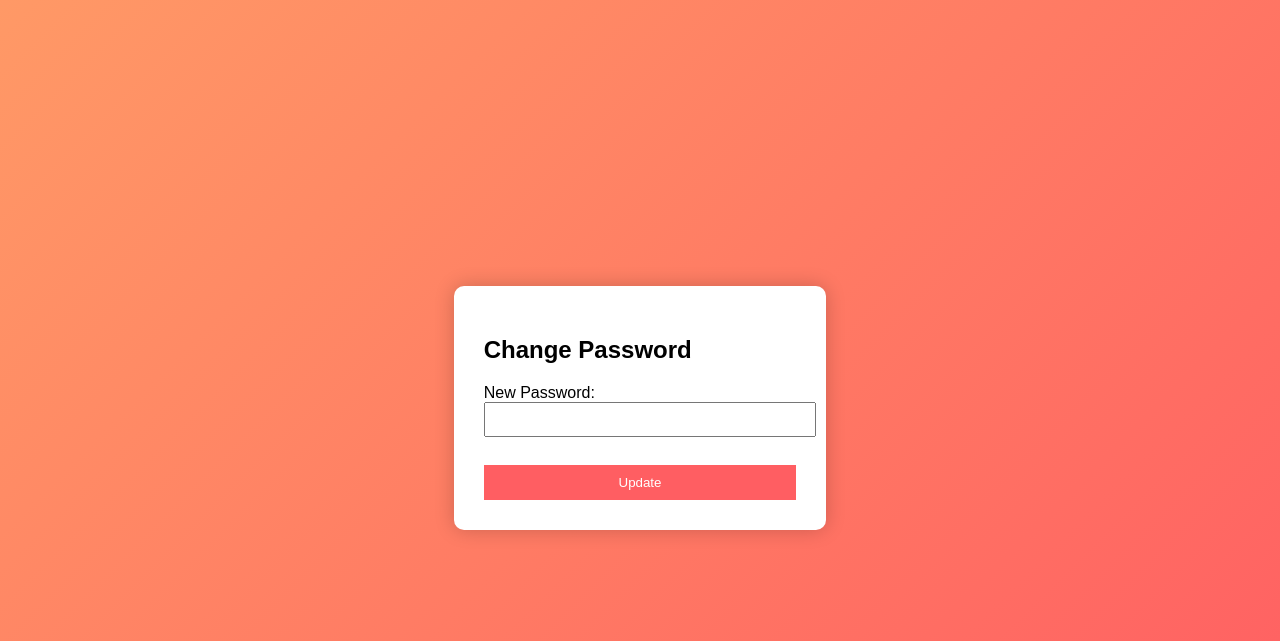
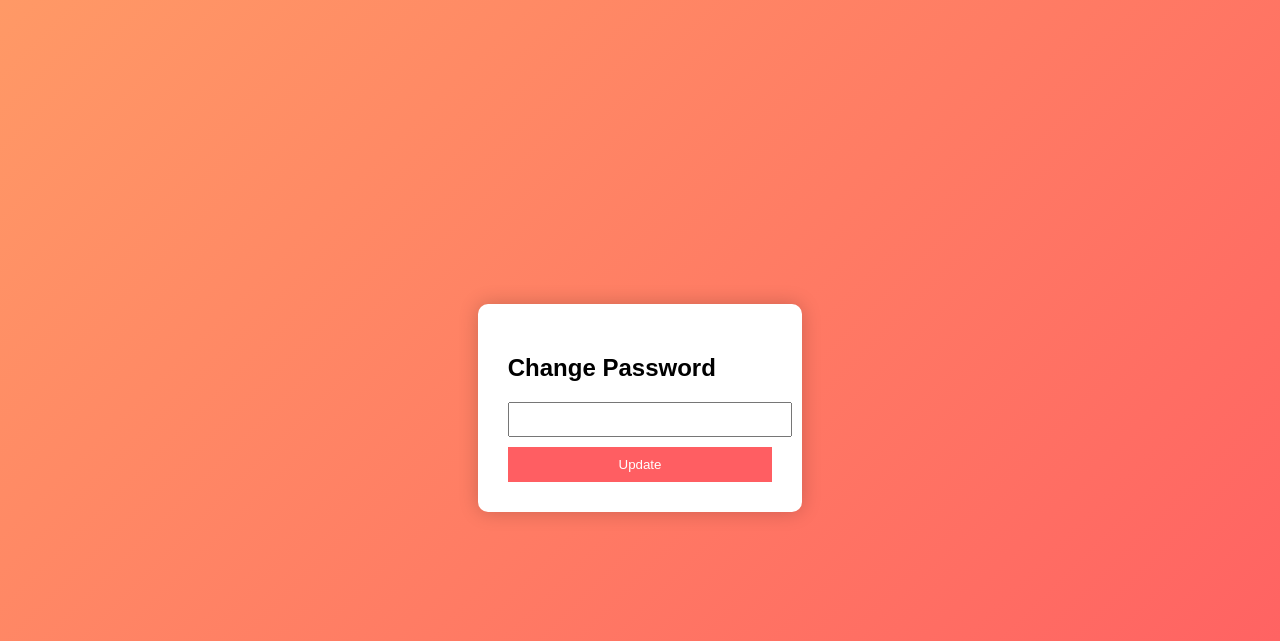
Before and after one commit to saisiddardhaoggu/complaint-app, a Flask app: template templates/change_password.html in a window 1280 px wide. Shown: the top 641 px of the page. Run offline with Flask 3, Linux system fonts and the light colour scheme; the template is opened without the code that fills it, so the values that code supplies are empty.

Commit message:
route fix final

```diff
--- a/app.py
+++ b/app.py
@@ -99,18 +99,18 @@ def dashboard():
     complaints = get_complaints()
     return render_template("dashboard.html", complaints=complaints)
 
-@app.route("/change-password", methods=["GET", "POST"])
+@app.route("/change_password", methods=["GET", "POST"])
 def change_password():
     if request.method == "POST":
         new_password = request.form.get("password")
 
-        if not new_password:
-            return redirect("/change-password")
+        if new_password:
+            update_password("principal", new_password)
 
-        update_password("principal", new_password)
         return redirect("/dashboard")
 
     return render_template("change_password.html")
+
 
 
 @app.route("/logout")
--- a/database.py
+++ b/database.py
@@ -12,14 +12,16 @@ def init_db():
 
     cur.execute("""
     CREATE TABLE IF NOT EXISTS complaints (
+        id INTEGER PRIMARY KEY AUTOINCREMENT,
         name TEXT,
         phone TEXT,
+        date TEXT,
         branch TEXT,
         college TEXT,
-        description TEXT,
-        date TEXT
+        description TEXT
     )
     """)
+
 
     cur.execute("""
     CREATE TABLE IF NOT EXISTS users (
--- a/templates/change_password.html
+++ b/templates/change_password.html
@@ -41,11 +41,8 @@
 
 <div class="card">
     <h2>Change Password</h2>
-
 <form method="POST">
-    <label>New Password:</label>
     <input type="password" name="password" required>
-    <br><br>
     <button type="submit">Update</button>
 </form>
 
```
